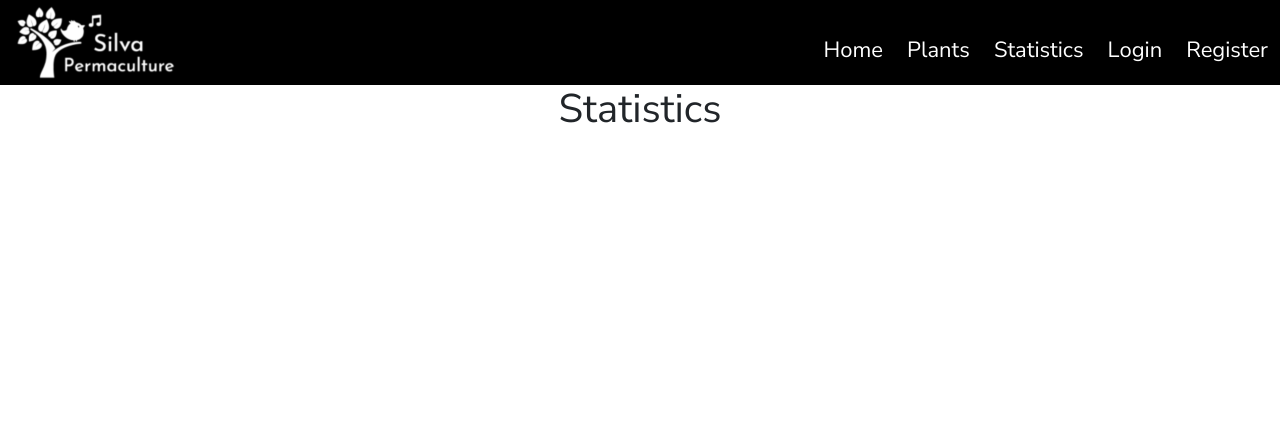
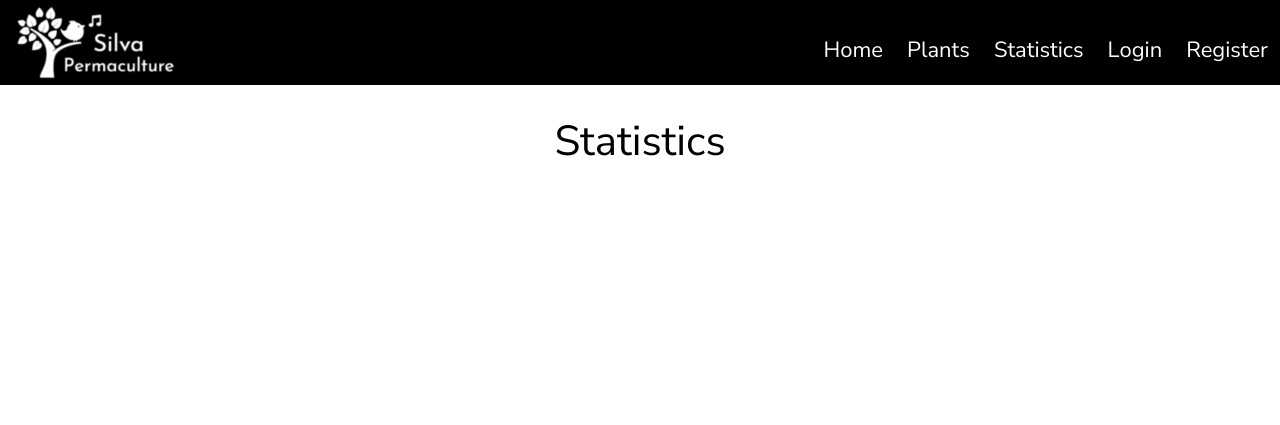
Before and after one commit to Walachul/SilvaPermaculture, a Flask app: page /statistics in a window 1280 px wide. Shown: the top 425 px of the page. Run offline with Flask 2, Linux system fonts and the light colour scheme; parts of the project's set-up code (start-up, migrations or seed data) failed here and were passed over; some libraries are stand-ins or nearby versions.

Commit message:
Styled the statistics page.

```diff
--- a/silvapermaculture/templates/statistics.html
+++ b/silvapermaculture/templates/statistics.html
@@ -1,5 +1,9 @@
 {% extends "layout.html" %}
     {% block content %}
-        <h1 class="text-center">Statistics</h1>
+        <div class="row">
+            <div class="col-12">
+                <h1 class="text-center my-4 py-2" id="headingOther">Statistics</h1>
+            </div>
+        </div>
 
     {% endblock content %} #Jinja2 allows to put the name of the block here so to know which block is closing if we have multiple.
```
Also changed, not shown: silvapermaculture/plants.db.
